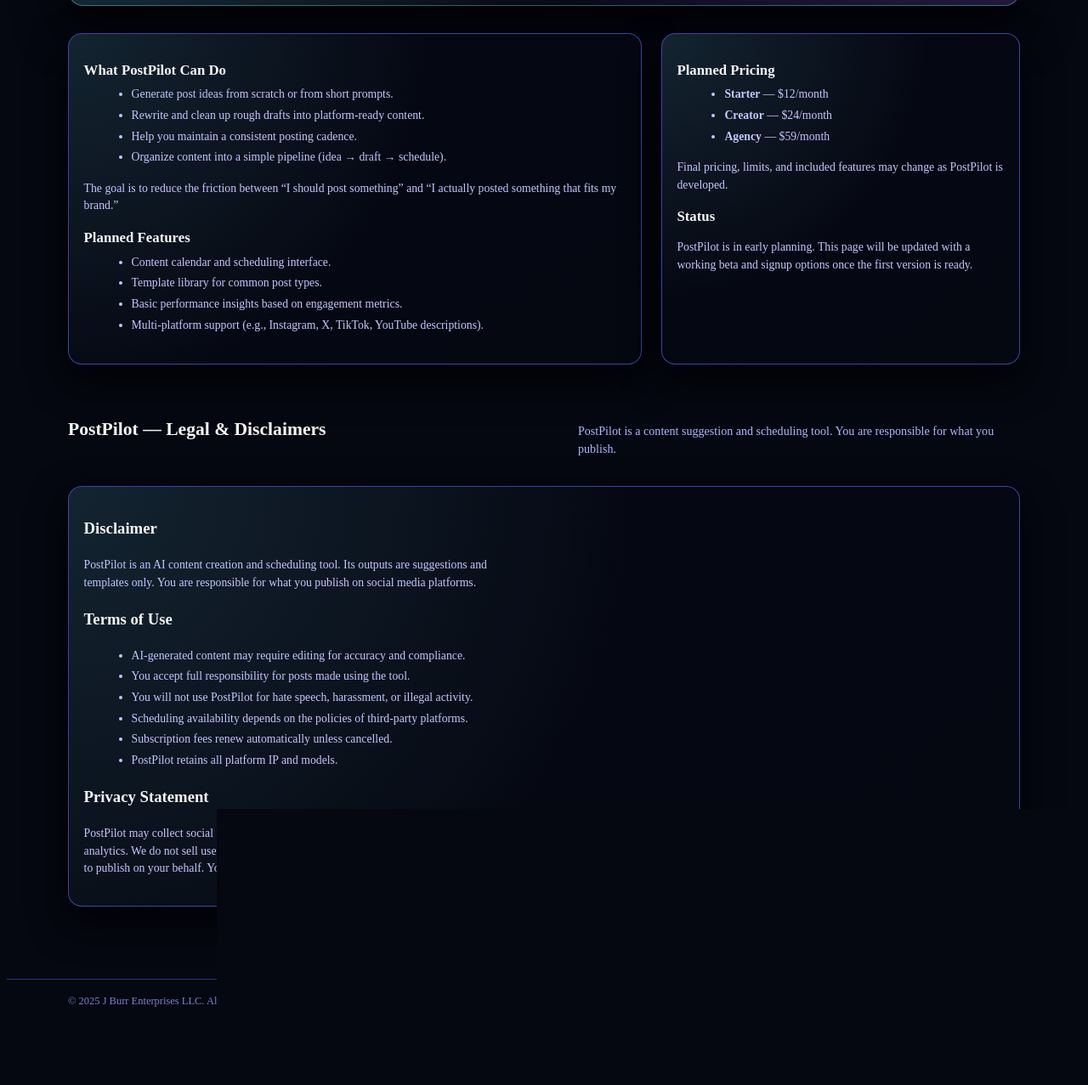
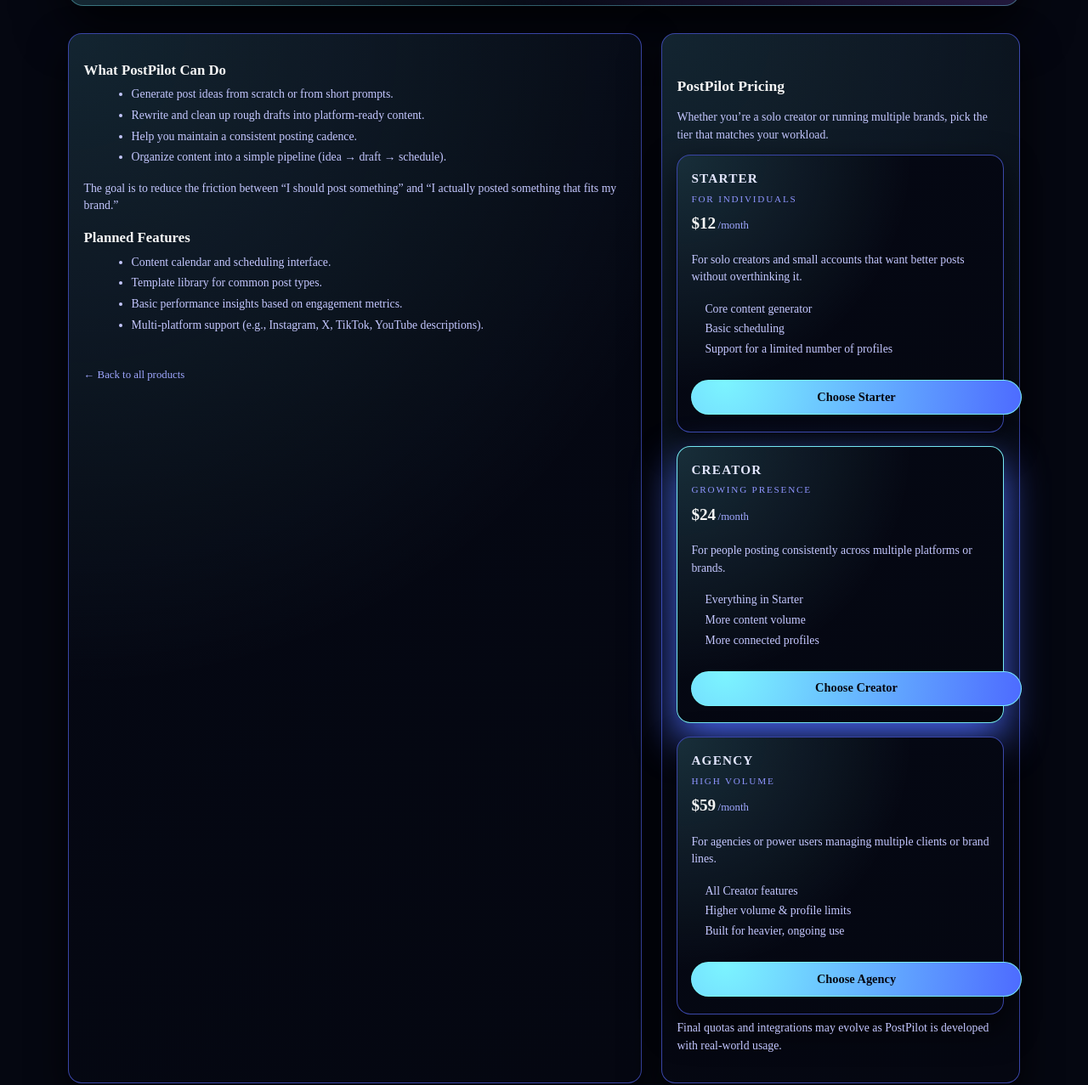
Before and after one commit to JBurrEnterprises/jburr-enterprises-site, a plain HTML site: page postpilot/index.html in a window 1280 px wide. Shown: the part 319-1596 px from the top of the page at 85% size. Before the commit the page ends 1546 px from the top, so only its background shows below. Drawn offline with Linux system fonts and the light colour scheme.

Commit message:
Update index.html

```diff
--- a/postpilot/index.html
+++ b/postpilot/index.html
@@ -5,8 +5,9 @@
   <title>PostPilot — AI Social Media Assistant | J Burr Enterprises LLC</title>
   <meta name="viewport" content="width=device-width, initial-scale=1.0">
   <link rel="stylesheet" href="../style.css">
+  <link rel="stylesheet" href="../product.css">
 </head>
-<body>
+<body class="product-page">
 <header>
   <div class="nav-container">
     <div class="logo">
@@ -56,29 +57,90 @@
         <li>Basic performance insights based on engagement metrics.</li>
         <li>Multi-platform support (e.g., Instagram, X, TikTok, YouTube descriptions).</li>
       </ul>
+
+      <a href="../index.html" class="back-link">← Back to all products</a>
     </article>
 
     <aside class="panel">
-      <h2>Planned Pricing</h2>
-      <ul>
-        <li><strong>Starter</strong> — $12/month</li>
-        <li><strong>Creator</strong> — $24/month</li>
-        <li><strong>Agency</strong> — $59/month</li>
-      </ul>
+      <section class="pricing-section">
+        <h2>PostPilot Pricing</h2>
+        <p class="pricing-intro">
+          Whether you’re a solo creator or running multiple brands, pick the tier that matches your workload.
+        </p>
 
-      <p class="subtle">
-        Final pricing, limits, and included features may change as PostPilot is developed.
-      </p>
+        <div class="pricing-grid">
+          <div class="pricing-card">
+            <div class="plan-name">Starter</div>
+            <div class="plan-tag">For individuals</div>
+            <div class="plan-price">$12<span>/month</span></div>
+            <p class="plan-description">
+              For solo creators and small accounts that want better posts without overthinking it.
+            </p>
+            <div class="plan-details">
+              <ul>
+                <li>Core content generator</li>
+                <li>Basic scheduling</li>
+                <li>Support for a limited number of profiles</li>
+              </ul>
+            </div>
+            <div class="plan-actions">
+              <a href="https://buy.stripe.com/test_3cI8wP98Qgjfcyh5fhdEs0a" class="btn btn-primary">
+                Choose Starter
+              </a>
+            </div>
+          </div>
 
-      <h2>Status</h2>
-      <p>
-        PostPilot is in early planning. This page will be updated with a working beta and signup
-        options once the first version is ready.
-      </p>
+          <div class="pricing-card highlight">
+            <div class="plan-name">Creator</div>
+            <div class="plan-tag">Growing presence</div>
+            <div class="plan-price">$24<span>/month</span></div>
+            <p class="plan-description">
+              For people posting consistently across multiple platforms or brands.
+            </p>
+            <div class="plan-details">
+              <ul>
+                <li>Everything in Starter</li>
+                <li>More content volume</li>
+                <li>More connected profiles</li>
+              </ul>
+            </div>
+            <div class="plan-actions">
+              <a href="https://buy.stripe.com/test_bJe7sLbgY7MJdCl4bddEs0b" class="btn btn-primary">
+                Choose Creator
+              </a>
+            </div>
+          </div>
+
+          <div class="pricing-card">
+            <div class="plan-name">Agency</div>
+            <div class="plan-tag">High volume</div>
+            <div class="plan-price">$59<span>/month</span></div>
+            <p class="plan-description">
+              For agencies or power users managing multiple clients or brand lines.
+            </p>
+            <div class="plan-details">
+              <ul>
+                <li>All Creator features</li>
+                <li>Higher volume & profile limits</li>
+                <li>Built for heavier, ongoing use</li>
+              </ul>
+            </div>
+            <div class="plan-actions">
+              <a href="https://buy.stripe.com/test_28E3cv70IgjfgOxcHJdEs0c" class="btn btn-primary">
+                Choose Agency
+              </a>
+            </div>
+          </div>
+        </div>
+
+        <p class="subtle">
+          Final quotas and integrations may evolve as PostPilot is developed with real-world usage.
+        </p>
+      </section>
     </aside>
   </section>
 
-  <section class="section">
+  <section class="section legal-section">
     <div class="section-header">
       <h2>PostPilot — Legal & Disclaimers</h2>
       <p>
```
